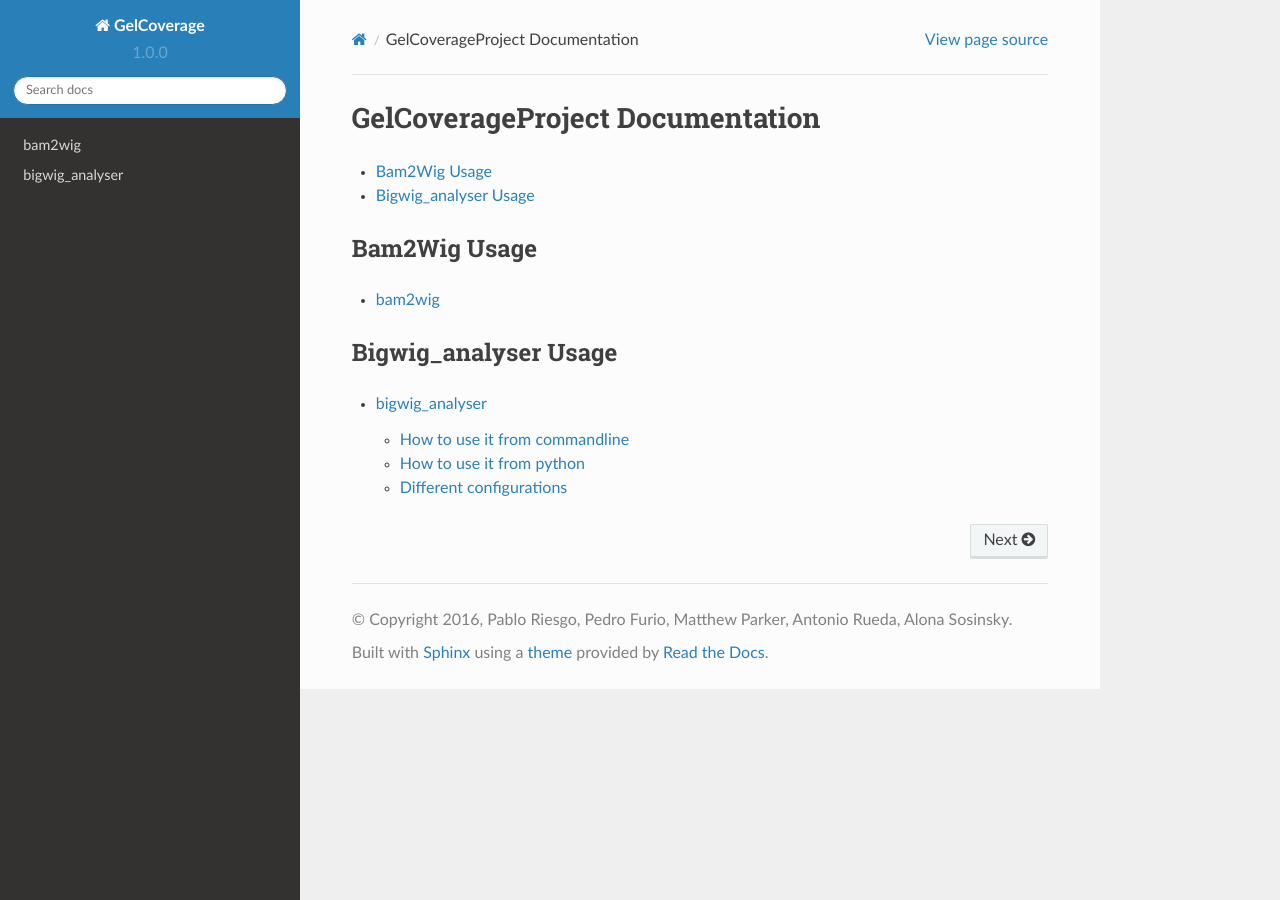
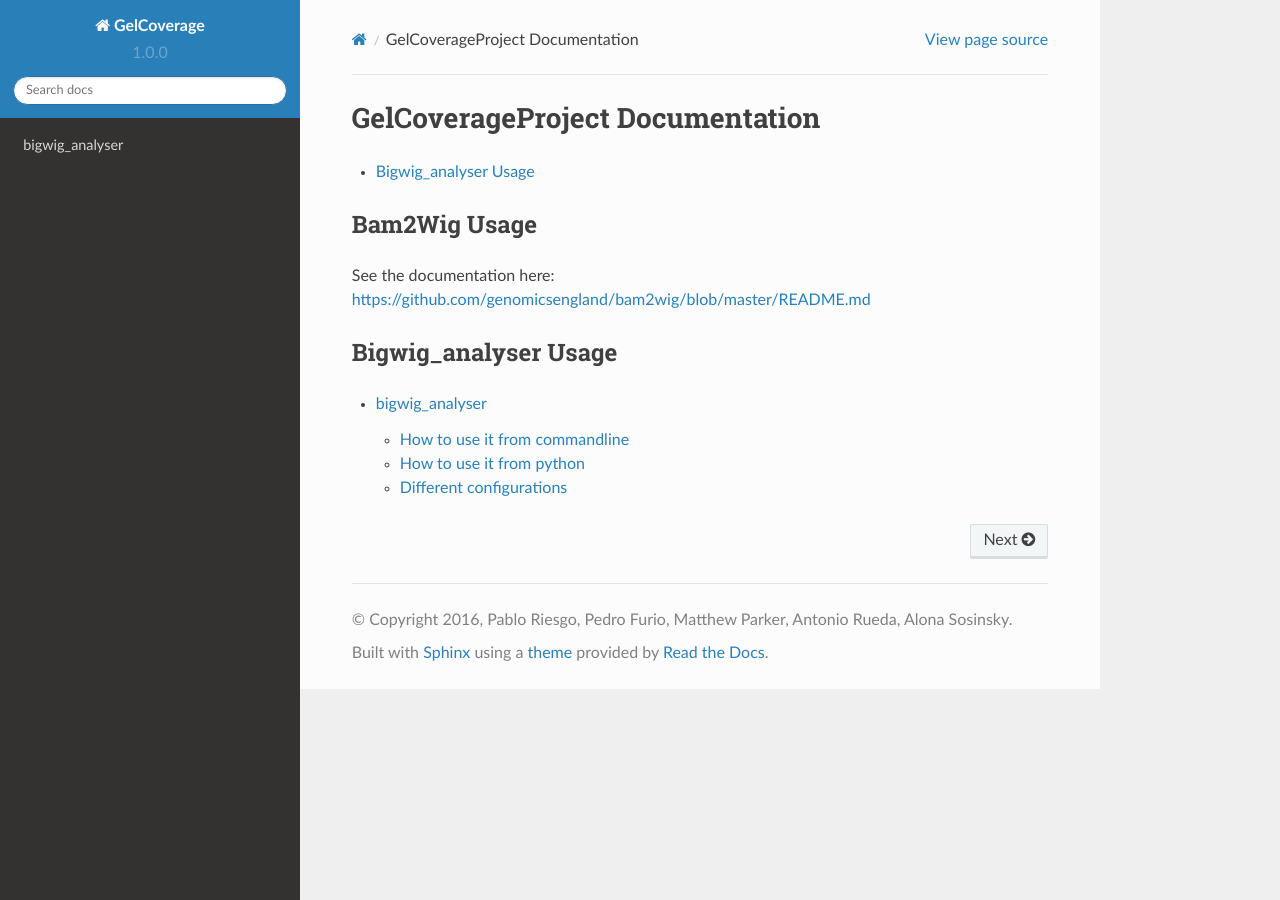
Before and after one commit to genomicsengland/gel-coverage, a Sphinx documentation site: the page built from doc/source/index.rst, in a window 1280 px wide. Built offline with Sphinx 7.4.7 and the Read the Docs theme 2.0.0, drawn with Linux system fonts in a browser that asks for light colours.

Commit message:
updated documentation

```diff
--- a/doc/source/index.rst
+++ b/doc/source/index.rst
@@ -7,17 +7,15 @@ GelCoverageProject Documentation
 ================================
 
 
-* :ref:`usage-bam2wig`
 * :ref:`usage-bigwig_analyser`
 
 .. _usage-bam2wig:
 
 Bam2Wig Usage
 -------------
-.. toctree::
-    :maxdepth: 2
 
-    bam2wig
+See the documentation here: https://github.com/genomicsengland/bam2wig/blob/master/README.md
+
 
 .. _usage-bigwig_analyser:
 
```
Also changed, not shown: doc/source/bam2wig.rst (deleted, +0 -41 lines), 8 other files.
